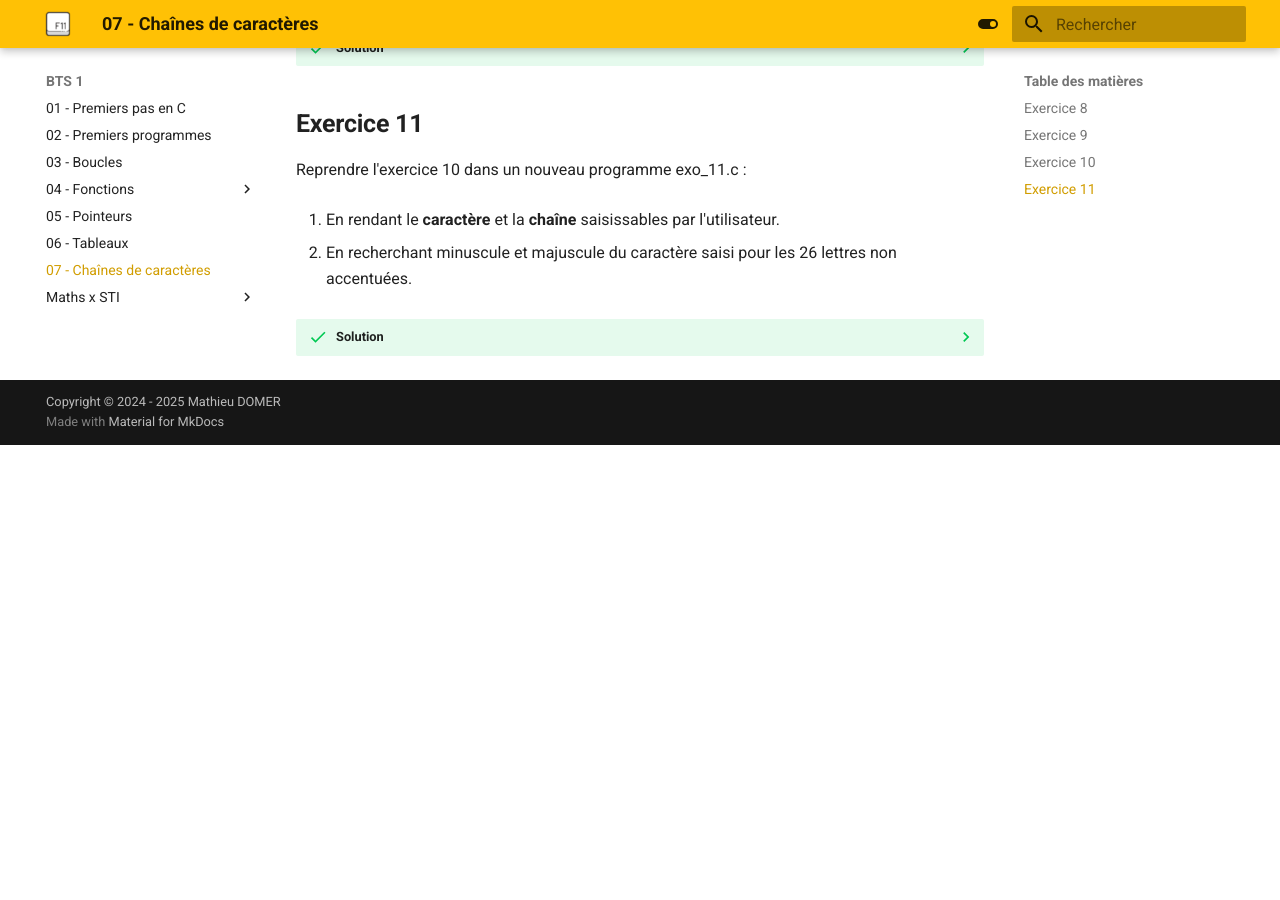
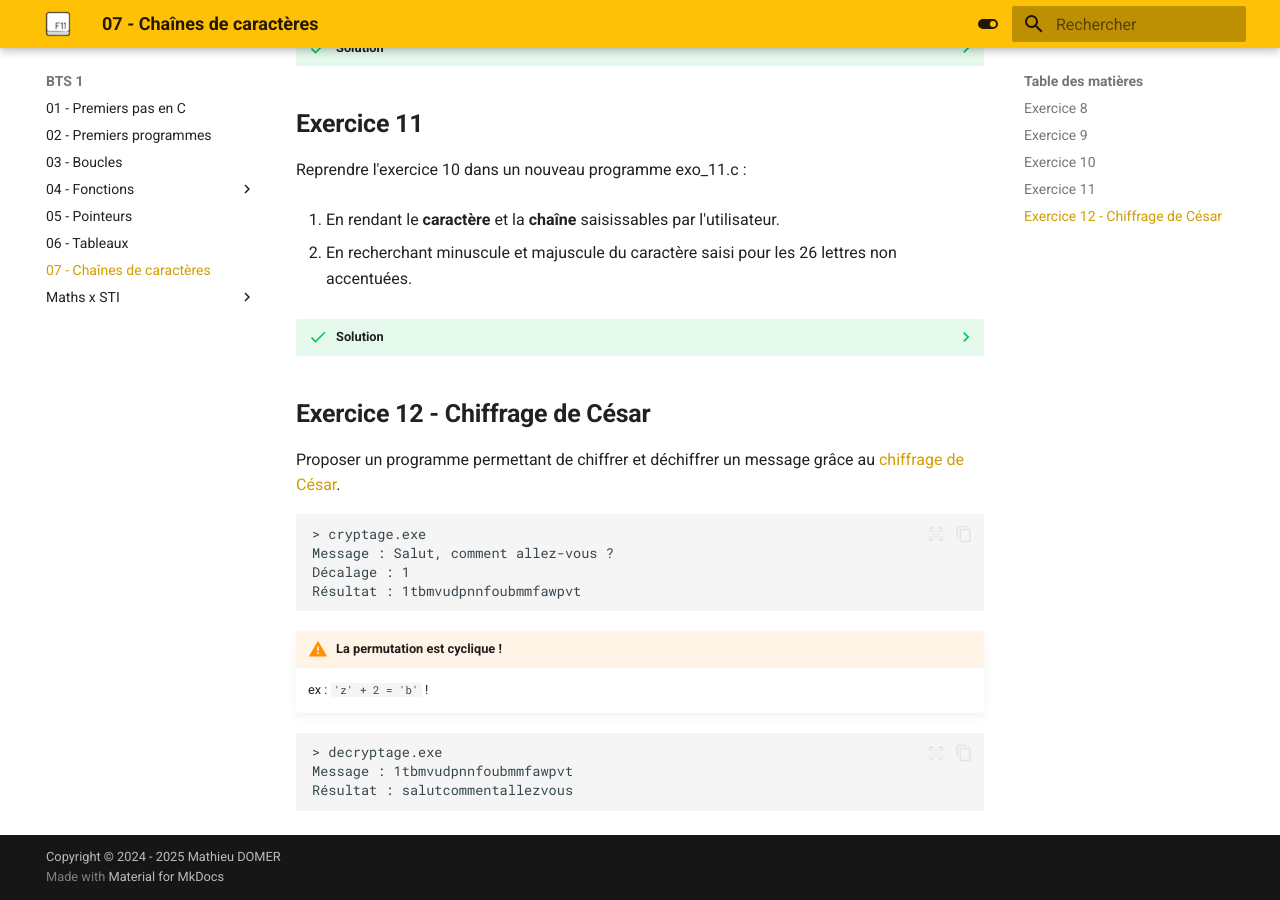
Before and after one commit to bts-ciel-immac-laval/bts-ciel-immac-laval.github.io, an MkDocs documentation site: the page built from docs/bts-1/70-strings.md, in a window 1280 px wide and 900 px high, scrolled down 1392 px. Built offline with MkDocs 1.6.1 and Material for MkDocs 9.7.7, drawn with Linux system fonts in a browser that asks for light colours; before the commit the page ends 1837 px from its top, so only the background shows below that.

Commit message:
correction

````diff
--- a/docs/bts-1/70-strings.md
+++ b/docs/bts-1/70-strings.md
@@ -96,7 +96,30 @@
 
 ??? success "Solution"
 
-    ![Minute papillon...](../images/meme/waiting-barney.gif)
+    ```c
+    #include <stdio.h>
+    #include <stdlib.h>
+    #include <string.h>
+
+    int main() {
+
+        char string[] = "It's gonna be legend... wait for it... dary!";
+        int count = 0;
+
+        system("chcp 65001");
+        system("cls");
+
+        for (int i = 0; i < strlen(string); i++) {
+            if (string[i] == 'a') {
+                count++;
+            }
+        }
+
+        printf("Il y a %d 'a' dans %s", count, string);
+
+        return 0;
+    }
+    ```
 
 
 ## Exercice 11
@@ -109,4 +132,61 @@
 
 ??? success "Solution"
 
-    ![Minute papillon...](../images/meme/oups-kristen.gif)
+    ```c
+    #include <stdio.h>
+    #include <stdlib.h>
+    #include <string.h>
+    #include <ctype.h>
+
+    int main() {
+
+        char string[100] = "", letter = 0;
+        int count = 0;
+
+        system("chcp 65001");
+        system("cls");
+
+        // Saisie
+        puts("Saisir une phrase :");
+        gets(string);
+        while (!(letter >= 'a' && letter <= 'z' || letter >= 'A' && letter <= 'Z')) {
+            printf("Caractère recherché : ");
+            scanf("%c", &letter);
+        }
+
+        // On s'assure d'avoir une minuscule
+        letter = tolower(letter);
+
+        // Comptage
+        for (int i = 0; i < strlen(string); i++) {
+            if (string[i] == letter || string[i] == letter - 32) {
+                count++;
+            }
+        }
+
+        printf("Il y a %d '%c' dans %s", count, letter, string);
+
+        return 0;
+    }
+    ```
+
+## Exercice 12 - Chiffrage de César
+
+Proposer un programme permettant de chiffrer et déchiffrer un message grâce au [chiffrage de César](https://fr.wikipedia.org/wiki/Chiffrement_par_d%C3%A9calage){target="_blank"}.
+
+```
+> cryptage.exe
+Message : Salut, comment allez-vous ?
+Décalage : 1
+Résultat : 1tbmvudpnnfoubmmfawpvt
+```
+
+!!! warning "La permutation est cyclique !"
+
+    ex : `'z' + 2 = 'b'` !
+
+```
+> decryptage.exe
+Message : 1tbmvudpnnfoubmmfawpvt
+Résultat : salutcommentallezvous
+```
````
